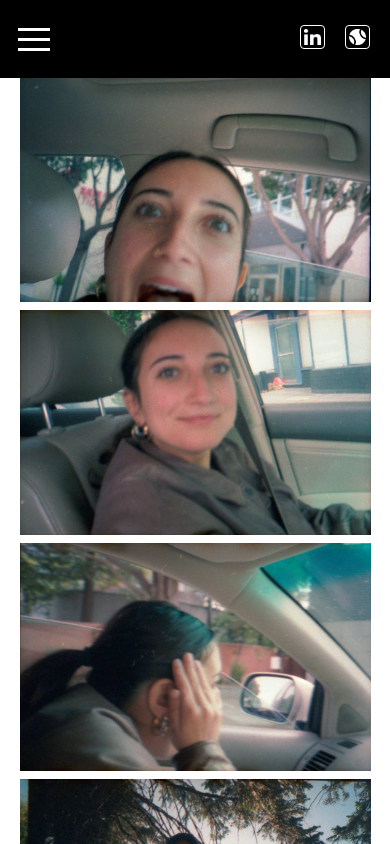
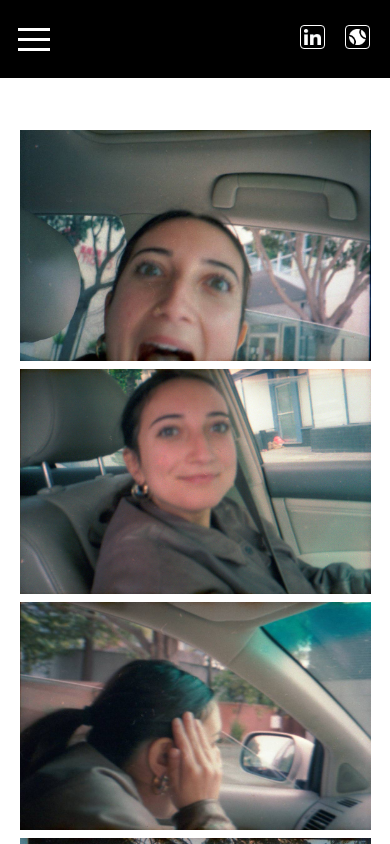
Before and after one commit to vincentdalfaro/personal-website, a React (Vite) app: page /media/bella in a window 390 px wide. Shown: the top 844 px of the page. Built offline with nearby package versions, Linux system fonts and the light colour scheme.

Commit message:
small mobile header tweaks

```diff
--- a/src/pages/subpages/BellaGallery.jsx
+++ b/src/pages/subpages/BellaGallery.jsx
@@ -8,7 +8,7 @@ const BellaGallery = () => {
     return (
         <div>
             <TopBar backgroundColor={"black"} />
-            <div className="gallery-item-flex" style = {{gap: "0", paddingTop: "8vh"}}>
+            <div className="gallery-item-flex gallery-flex-subpage">
                 {images.map((img, index) => (
                     <img
                         key={index}
--- a/src/pages/subpages/BirdGallery.jsx
+++ b/src/pages/subpages/BirdGallery.jsx
@@ -9,7 +9,7 @@ const BirdGallery = () => {
     return (
         <div>
             <TopBar backgroundColor={"black"} />
-            <div className="gallery-item-flex" style = {{gap: "0", paddingTop: "8vh"}}>
+            <div className="gallery-item-flex gallery-flex-subpage">
                 {images.map((img, index) => (
                     <img
                         key={index}
--- a/src/pages/subpages/PolaroidGallery.jsx
+++ b/src/pages/subpages/PolaroidGallery.jsx
@@ -8,7 +8,7 @@ const BirdGallery = () => {
     return (
         <div>
             <TopBar backgroundColor={"black"} />
-            <div className="gallery-item-flex" style = {{gap: "0", paddingTop: "8vh"}}>
+            <div className="gallery-item-flex gallery-flex-subpage">
                 {images.map((img, index) => (
                     <img
                         key={index}
--- a/src/styles/Media.css
+++ b/src/styles/Media.css
@@ -25,6 +25,11 @@
     margin: 1%;
 }
 
+.gallery-flex-subpage{
+    gap: 0;
+    padding-top: 5vh;
+}
+
 @media (max-width: 1000px){
     .bird-photo{
         width: 90%;
@@ -42,3 +47,9 @@
         width: 90%;
     }
 }
+
+@media(max-width: 450px){
+    .gallery-flex-subpage{
+        padding-top: 15vh;
+    }
+}
```
